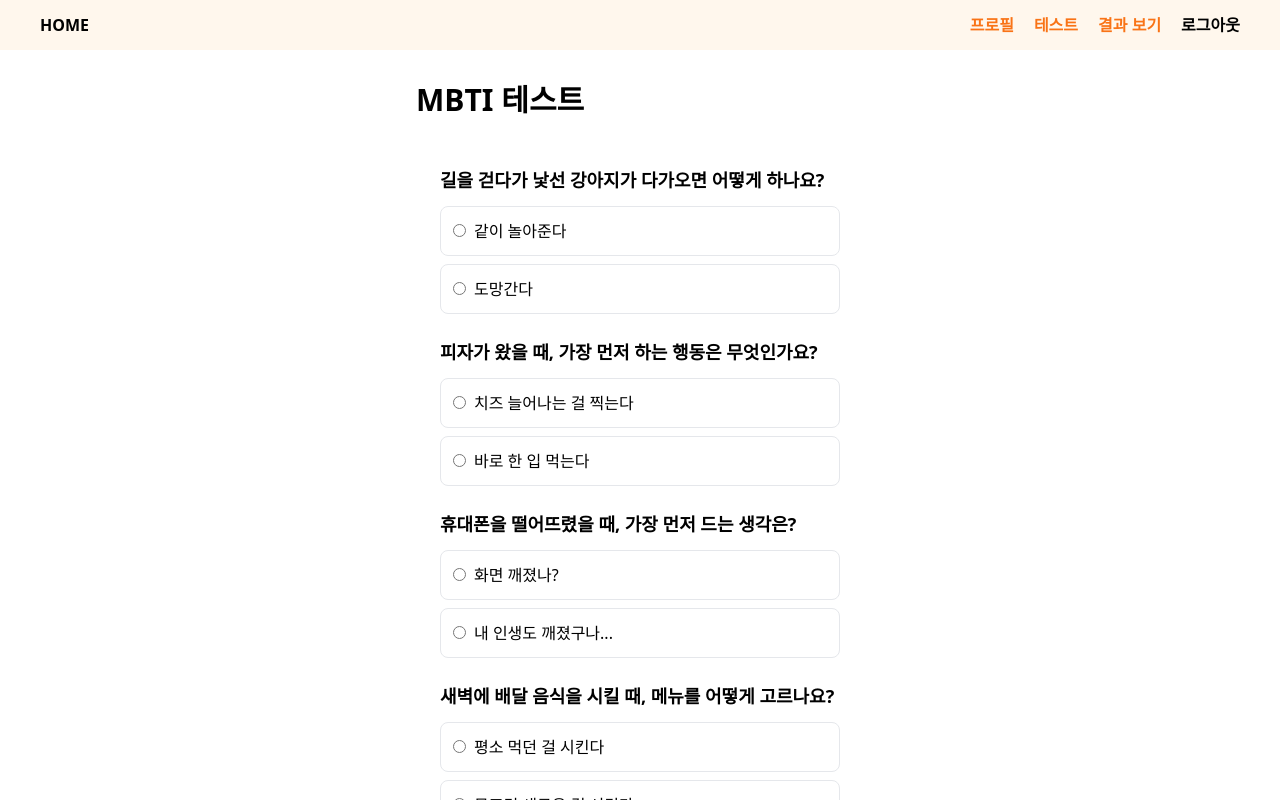
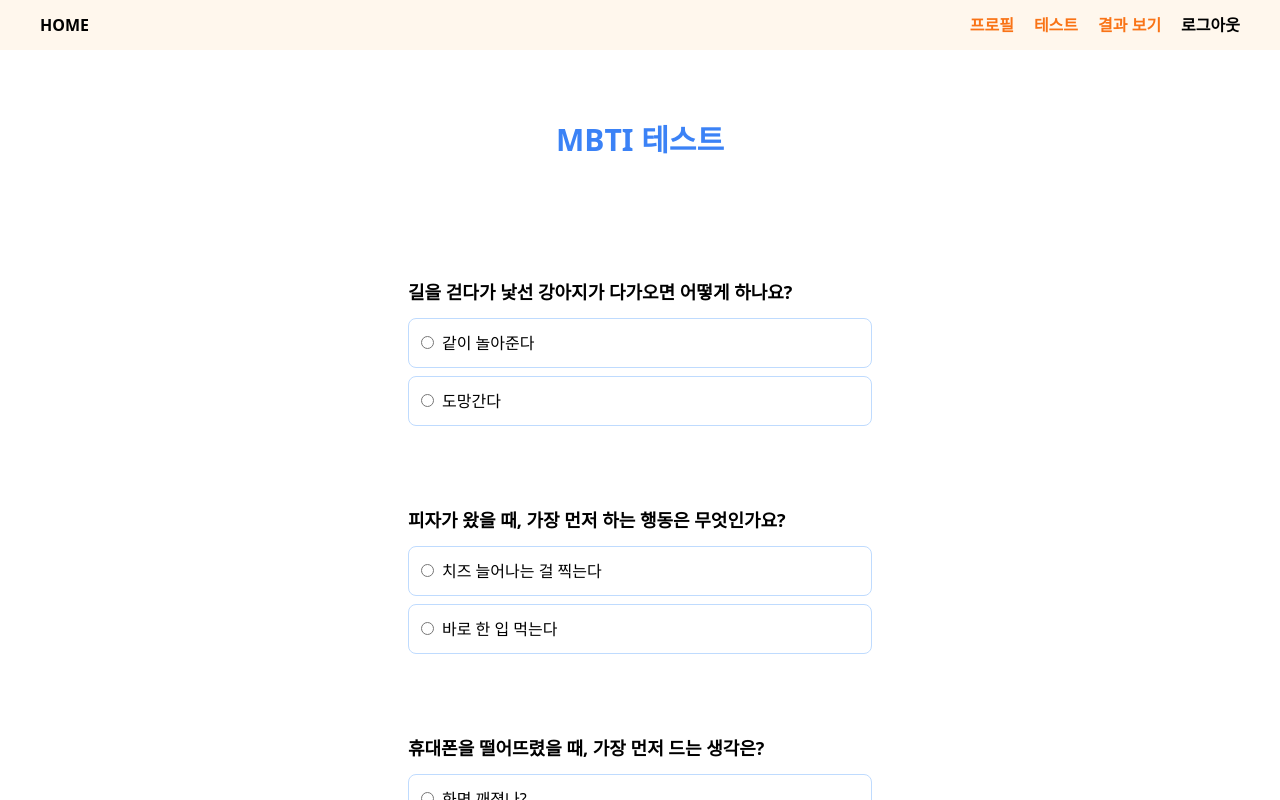
Before and after one commit to Sumin-Lee12/React_MBTI_TEST, a React (Vite) app: page /testpage in a window 1280 px wide. Shown: the top 800 px of the page. Built offline with nearby package versions, Linux system fonts and the light colour scheme; sample sign-in values are in the browser's storage.

Commit message:
Design: 테스트 폼 UI 수정

```diff
--- a/src/components/TestForm.jsx
+++ b/src/components/TestForm.jsx
@@ -18,7 +18,7 @@ const TestForm = ({ onSubmit }) => {
   };
 
   return (
-    <form onSubmit={handleSubmit} className="space-y-6 p-6 bg-white rounded-lg">
+    <form onSubmit={handleSubmit} className="space-y-20 p-6 bg-white rounded-lg">
       {questions.map((q, index) => (
         <div key={q.id} className="mb-6">
           <p className="font-semibold text-lg mb-3">{q.question}</p>
@@ -26,9 +26,9 @@ const TestForm = ({ onSubmit }) => {
             {q.options.map((option, i) => (
               <label
                 key={i}
-                className={`block p-3 border rounded-lg cursor-pointer transition-colors duration-300 ${
-                  answers[index]?.answer === option ? "bg-gray-100" : ""
-                } hover:bg-gray-100`}
+                className={`block p-3 border-blue-200 border rounded-lg cursor-pointer transition-colors duration-300 ${
+                  answers[index]?.answer === option ? "bg-orange-200 border-none" : ""
+                } hover:bg-blue-100`}
               >
                 <input
                   type="radio"
--- a/src/pages/TestPage.jsx
+++ b/src/pages/TestPage.jsx
@@ -33,10 +33,10 @@ const TestPage = ({ user }) => {
 
   return (
     <div className="w-full flex flex-col items-center justify-center bg-white">
-      <div className="bg-white rounded-lg p-8 max-w-lg w-full h-full overflow-y-auto">
+      <div className="bg-white rounded-lg p-8 max-w-xl w-full h-full overflow-y-auto">
         {!result ? (
           <>
-            <h1 className="text-3xl font-bold text-primary-color mb-6">
+            <h1 className="text-3xl font-bold text-primary-color mt-10 mb-24 flex justify-center text-blue-500">
               MBTI 테스트
             </h1>
             <TestForm onSubmit={handleTestSubmit} />
```
